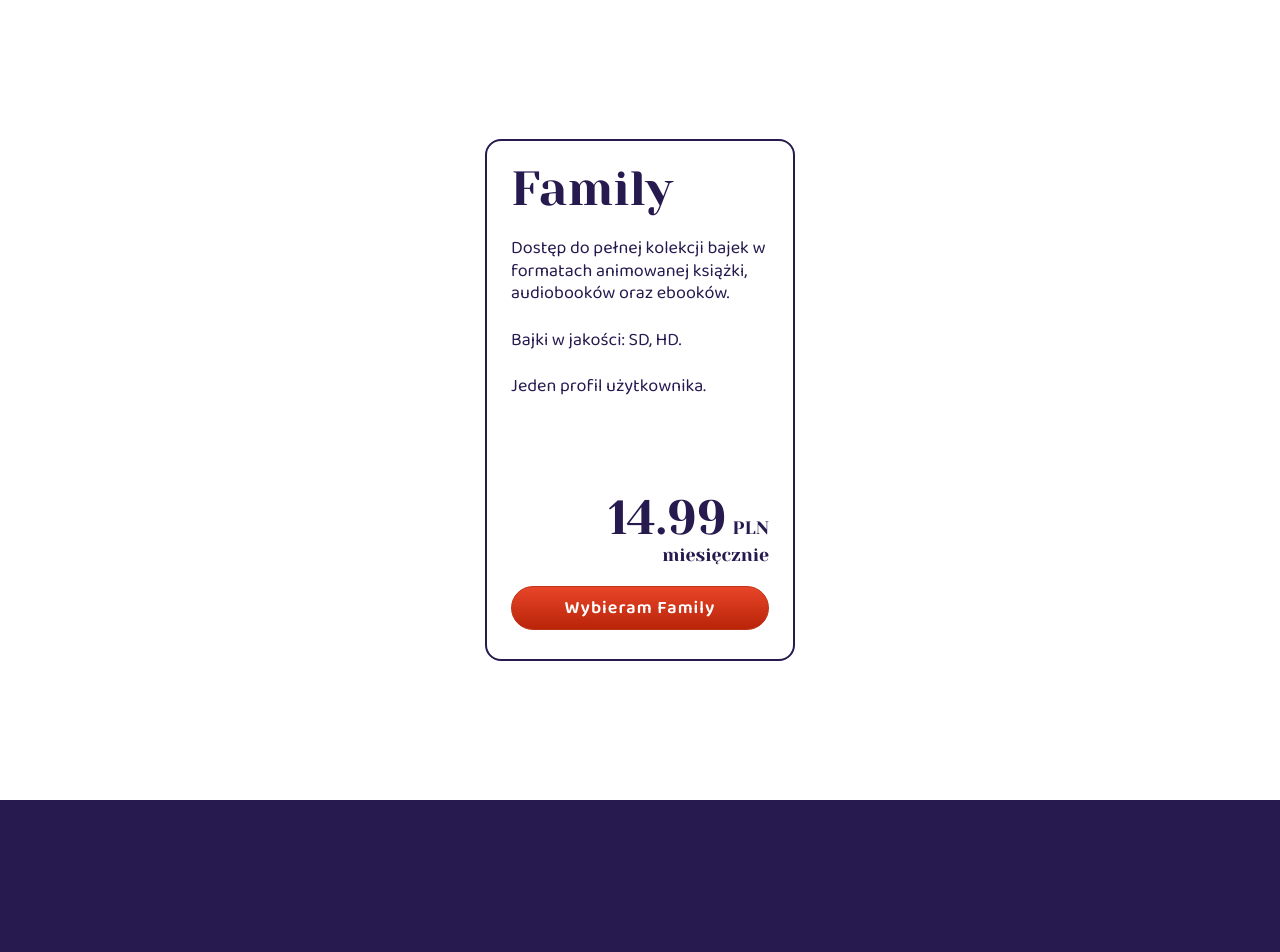
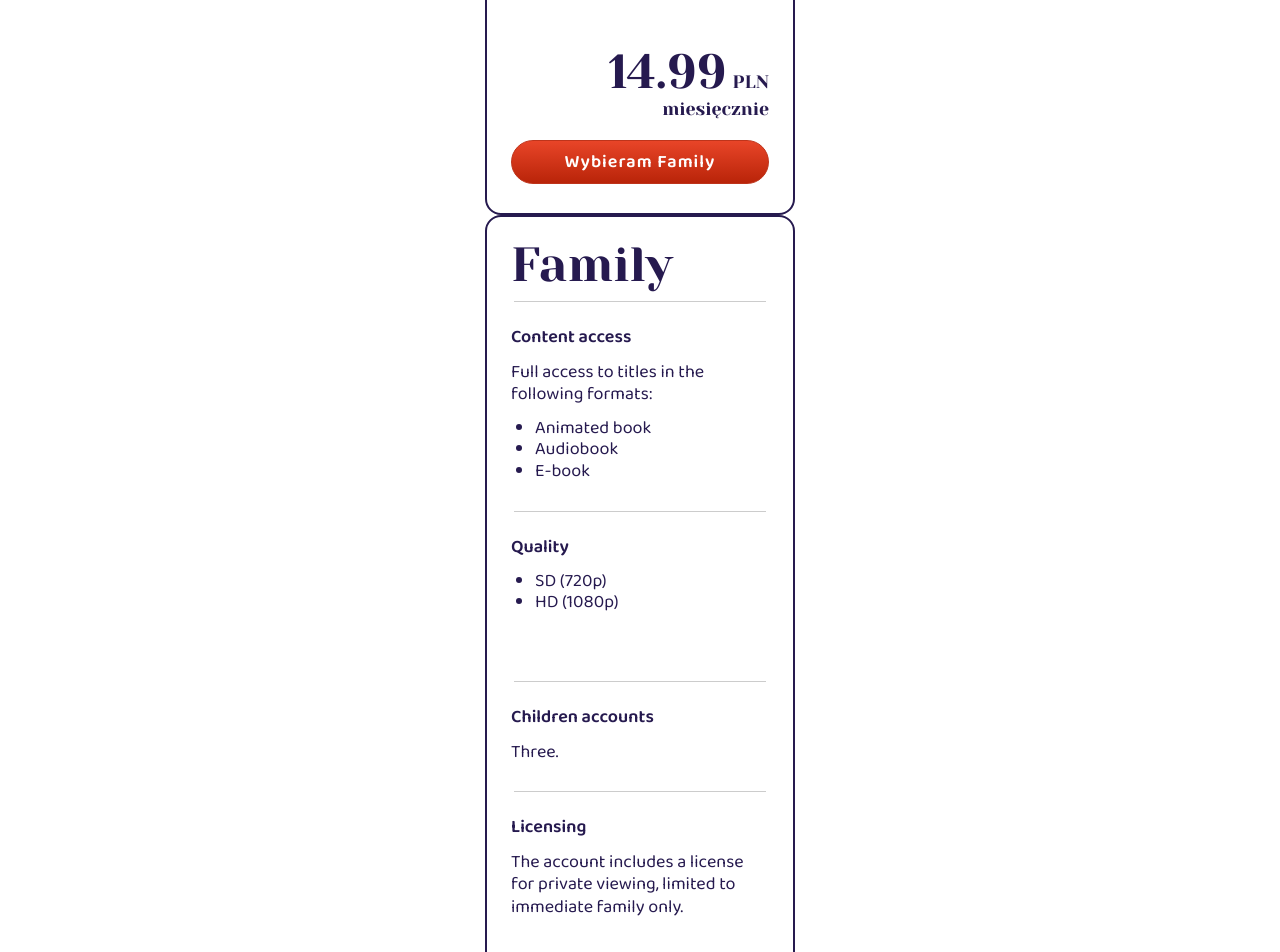
Before and after one commit to fabledoseDevs/fabledose-web, a Next.js app: page /register in a window 1280 px wide. Shown: the top 952 px of the page. Before the commit the page ends 800 px from the top, so only its background shows below. Built offline with nearby package versions, Linux system fonts and the light colour scheme.

Commit message:
another info card component

```diff
--- a/src/components/atoms/Paragraph/Paragraph.styled.ts
+++ b/src/components/atoms/Paragraph/Paragraph.styled.ts
@@ -3,6 +3,7 @@ import styled from '@emotion/styled';
 export const ParagraphBody = styled.p<{
   foreground: string;
   textAlign: string;
+  boldText: boolean;
 }>`
   width: 100%;
   font-size: ${({ theme }) => theme.typography.paragraphs.default.fontSize};
@@ -12,4 +13,5 @@ export const ParagraphBody = styled.p<{
       foreground as keyof typeof theme.palette.byElement.text
     ]};
   text-align: ${({ textAlign }) => textAlign};
+  font-weight: ${({ boldText }) => (boldText ? 'bold' : 'normal')};
 `;
--- a/src/components/atoms/Paragraph/Paragraph.tsx
+++ b/src/components/atoms/Paragraph/Paragraph.tsx
@@ -5,11 +5,13 @@ import { FOREGROUND_COLOR, TEXT_ALIGNMENT } from './Paragraph.types';
 export const Paragraph: ParagraphType = ({
   color = FOREGROUND_COLOR.PURPLE,
   alignment = TEXT_ALIGNMENT.LEFT,
+  boldText = false,
   children,
 }) => (
   <ParagraphBody
     foreground={color}
     textAlign={alignment}
+    boldText={boldText}
     dangerouslySetInnerHTML={{ __html: children as string }}
   />
 );
--- a/src/components/atoms/Paragraph/Paragraph.types.ts
+++ b/src/components/atoms/Paragraph/Paragraph.types.ts
@@ -46,6 +46,7 @@ export enum TEXT_ALIGNMENT {
 export interface ParagraphProps {
   color?: FOREGROUND_COLOR;
   alignment?: TEXT_ALIGNMENT;
+  boldText?: boolean;
   children: string;
 }
 
--- /dev/null
+++ b/src/components/molecules/InfoCardExtended/InfoCardExtended.styled.ts
@@ -0,0 +1,37 @@
+import styled from '@emotion/styled';
+
+export const InfoCardSimpleBody = styled.div`
+  display: flex;
+  flex-direction: column;
+  width: 310px;
+  padding: 24px;
+  background-color: ${({ theme }) => theme.palette.byElement.background.white};
+  border: 2px solid ${({ theme }) => theme.palette.byElement.background.purple};
+  border-radius: 16px;
+`;
+
+export const InfoContainer = styled.div<{ height?: number }>`
+  display: flex;
+  flex-direction: column;
+  gap: 12px;
+  height: ${({ height }) => height}px;
+`;
+
+export const PriceContainer = styled.div`
+  display: flex;
+  flex-direction: column;
+  align-items: flex-end;
+  gap: 12px;
+`;
+
+export const List = styled.ul`
+  list-style: disc;
+  font-size: ${({ theme }) => theme.typography.paragraphs.default.fontSize};
+  font-family: ${({ theme }) => theme.typography.paragraphs.default.fontFamily};
+  color: ${({ theme }) => theme.palette.byElement.text.purple};
+
+  li {
+    margin-left: 24px;
+    line-height: 1.2;
+  }
+`;
--- /dev/null
+++ b/src/components/molecules/InfoCardExtended/InfoCardExtended.tsx
@@ -0,0 +1,78 @@
+import Headline from '@/atoms/Headline';
+import {
+  FOREGROUND_COLOR as HEADLINE_COLOR,
+  HEADLINE_TYPE,
+} from '@/atoms/Headline/Headline.types';
+import Paragraph from '@/atoms/Paragraph';
+import PriceTag from '@/atoms/PriceTag';
+import Separator from '@/atoms/Separator';
+import { SEPARATOR_COLOR } from '@/atoms/Separator/Separator.types';
+
+import {
+  InfoCardSimpleBody,
+  InfoContainer,
+  List,
+  PriceContainer,
+} from './InfoCardExtended.styled';
+import type { InfoCardExtended as InfoCardExtendedType } from './InfoCardExtended.types';
+
+export const InfoCardExtended: InfoCardExtendedType = ({
+  title,
+  sectionContent,
+  sectionQuality,
+  sectionChildrenAccounts,
+  sectionLicensing,
+  price,
+}) => (
+  <InfoCardSimpleBody>
+    <InfoContainer>
+      <Headline weight={HEADLINE_TYPE.BIG} color={HEADLINE_COLOR.PURPLE}>
+        {title}
+      </Headline>
+    </InfoContainer>
+    <InfoContainer height={210}>
+      <Separator color={SEPARATOR_COLOR.GRAY} />
+      <Paragraph boldText={true}>{sectionContent.title}</Paragraph>
+      {sectionContent.paragraph && (
+        <Paragraph>{sectionContent.paragraph}</Paragraph>
+      )}
+      {sectionContent.list && (
+        <List>
+          {sectionContent.list.map(li => (
+            <li key={li}>{li}</li>
+          ))}
+        </List>
+      )}
+    </InfoContainer>
+    <InfoContainer height={170}>
+      <Separator color={SEPARATOR_COLOR.GRAY} />
+      <Paragraph boldText={true}>{sectionQuality.title}</Paragraph>
+      {sectionQuality.list && (
+        <List>
+          {sectionQuality.list.map(li => (
+            <li key={li}>{li}</li>
+          ))}
+        </List>
+      )}
+    </InfoContainer>
+    <InfoContainer height={110}>
+      <Separator color={SEPARATOR_COLOR.GRAY} />
+      <Paragraph boldText={true}>{sectionChildrenAccounts.title}</Paragraph>
+      {sectionChildrenAccounts.paragraph && (
+        <Paragraph>{sectionChildrenAccounts.paragraph}</Paragraph>
+      )}
+    </InfoContainer>
+    <InfoContainer height={170}>
+      <Separator color={SEPARATOR_COLOR.GRAY} />
+      <Paragraph boldText={true}>{sectionLicensing.title}</Paragraph>
+      {sectionLicensing.paragraph && (
+        <Paragraph>{sectionLicensing.paragraph}</Paragraph>
+      )}
+    </InfoContainer>
+    <PriceContainer>
+      <Separator color={SEPARATOR_COLOR.GRAY} />
+      <Paragraph boldText={true}>Monthly price</Paragraph>
+      <PriceTag {...price} />
+    </PriceContainer>
+  </InfoCardSimpleBody>
+);
--- /dev/null
+++ b/src/components/molecules/InfoCardExtended/index.ts
@@ -0,0 +1,2 @@
+export { InfoCardExtended as default } from './InfoCardExtended';
+export type { InfoCardExtendedProps } from './InfoCardExtended.types';
--- a/src/components/molecules/InfoCardSimple/InfoCardSimple.styled.ts
+++ b/src/components/molecules/InfoCardSimple/InfoCardSimple.styled.ts
@@ -8,7 +8,7 @@ export const InfoCardSimpleBody = styled.div`
   background-color: ${({ theme }) => theme.palette.byElement.background.white};
   border: 2px solid ${({ theme }) => theme.palette.byElement.background.purple};
   border-radius: 16px;
-  gap: 96px;
+  gap: 84px;
 `;
 
 export const InfoContainer = styled.div`
--- a/src/components/templates/RegisterPage/RegisterPage.tsx
+++ b/src/components/templates/RegisterPage/RegisterPage.tsx
@@ -10,6 +10,7 @@ import {
   FLEX_ALIGNMENT,
 } from '@/atoms/Container/Container.types';
 import { CURRENCY, PERIOD } from '@/atoms/PriceTag/PriceTag.types';
+import { InfoCardExtended } from '@/molecules/InfoCardExtended/InfoCardExtended';
 import InfoCardSimple from '@/molecules/InfoCardSimple';
 
 import { RegisterPageBody } from './RegisterPage.styled';
@@ -47,6 +48,29 @@ export const RegisterPage: LoginPageType = () => (
           },
         }}
       />
+
+      <InfoCardExtended
+        title={'Family'}
+        sectionContent={{
+          title: 'Content access',
+          paragraph: 'Full access to titles in the following formats:',
+          list: ['Animated book', 'Audiobook', 'E-book'],
+        }}
+        sectionQuality={{ title: 'Quality', list: ['SD (720p)', 'HD (1080p)'] }}
+        sectionChildrenAccounts={{
+          title: 'Children accounts',
+          paragraph: 'Three.',
+        }}
+        sectionLicensing={{
+          title: 'Licensing',
+          paragraph:
+            'The account includes a license for private viewing, limited to immediate family only.',
+        }}
+        price={{
+          currency: CURRENCY.EUR,
+          value: 14.99,
+        }}
+      />
     </Container>
   </RegisterPageBody>
 );
```
Also changed, not shown: src/components/molecules/InfoCardExtended/InfoCardExtended.types.ts (added, +75 -0 lines).
